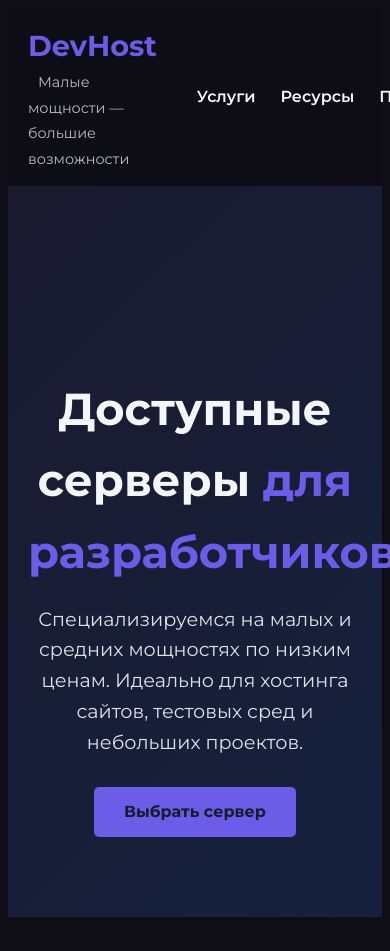
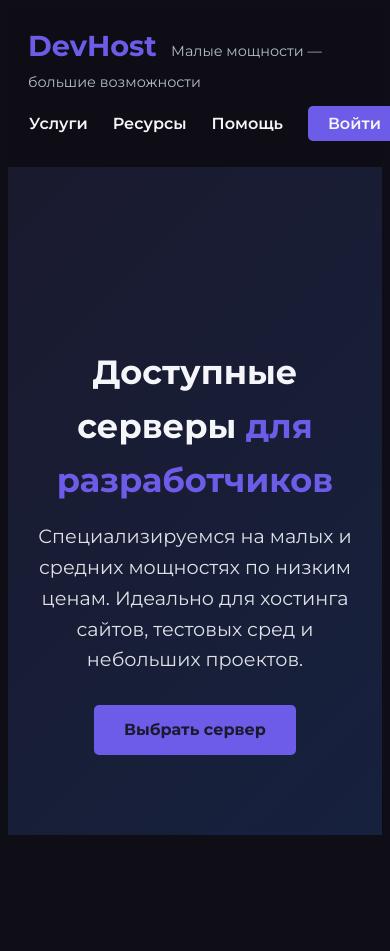
Before and after one commit to ratPunk/hostix, a PHP site: page / in a window 390 px wide; the page is wider, and only the part inside the window is pictured. Shown: the top 951 px of that part. Run offline with PHP 8.4, Linux system fonts and the light colour scheme; some libraries are stand-ins or nearby versions.

Commit message:
adptability

```diff
--- a/styles.css
+++ b/styles.css
@@ -34,6 +34,8 @@ body {
     display: flex;
     justify-content: space-between;
     align-items: center;
+    flex-wrap: wrap;
+    justify-content: center;
 }
 
 .logo-text {
@@ -84,6 +86,11 @@ body {
 .hero h1 {
     font-size: 2.8rem;
     margin-bottom: 15px;
+}
+@media (max-width: 768px) {
+    .hero h1 {
+        font-size: 2.1rem;
+    }
 }
 
 .highlight {
@@ -284,6 +291,11 @@ body {
     grid-template-columns: repeat(auto-fit, minmax(250px, 1fr));
     gap: 25px;
 }
+@media (max-width: 1000px) {
+    .services-grid{
+        gap: 80px;
+    }
+}
 
 .service-card {
     background: linear-gradient(145deg, #1a1a2e, #16213e);
```
